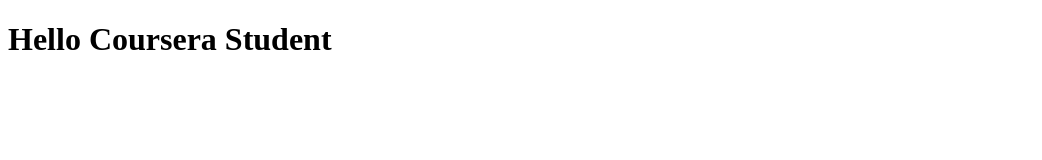
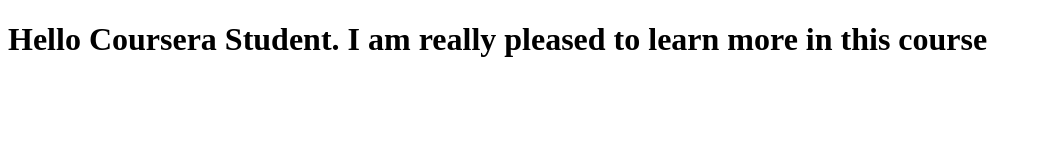
Before and after one commit to ValexTEKOUO/dev-web-app, a plain HTML site: page index.html in a window 1280 px wide. Shown: the whole page, without its empty margins (0-1042 px from the left). Drawn offline with Linux system fonts and the light colour scheme.

Commit message:
Next version of the web file.

```diff
--- a/index.html
+++ b/index.html
@@ -5,6 +5,6 @@
     <title>Hello Coursera</title>
 </head>
 <body>
-    <h1> Hello Coursera Student </h1>
+    <h1> Hello Coursera Student. I am really pleased to learn more in this course</h1>
 </body>
 </html>
```
